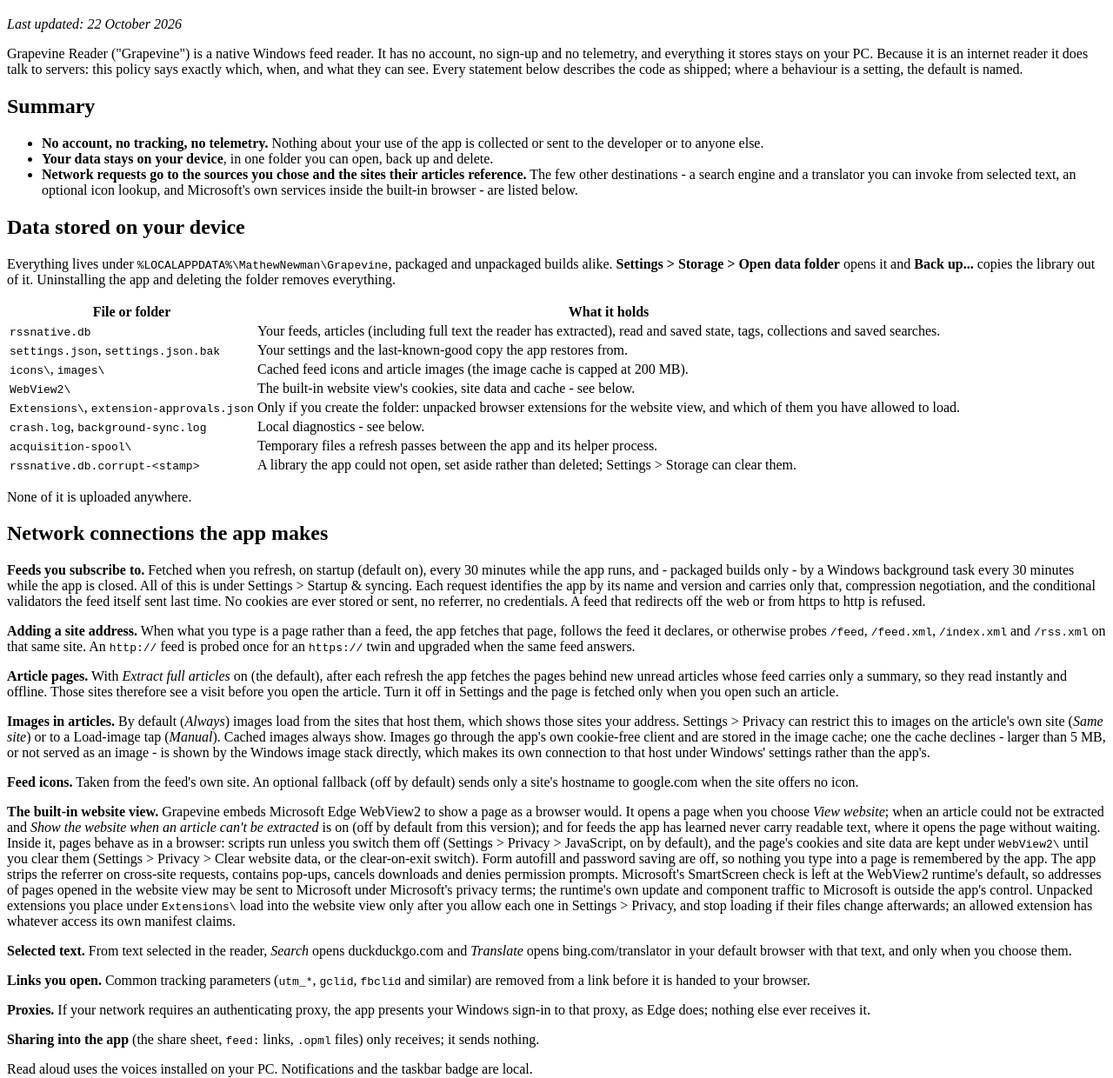
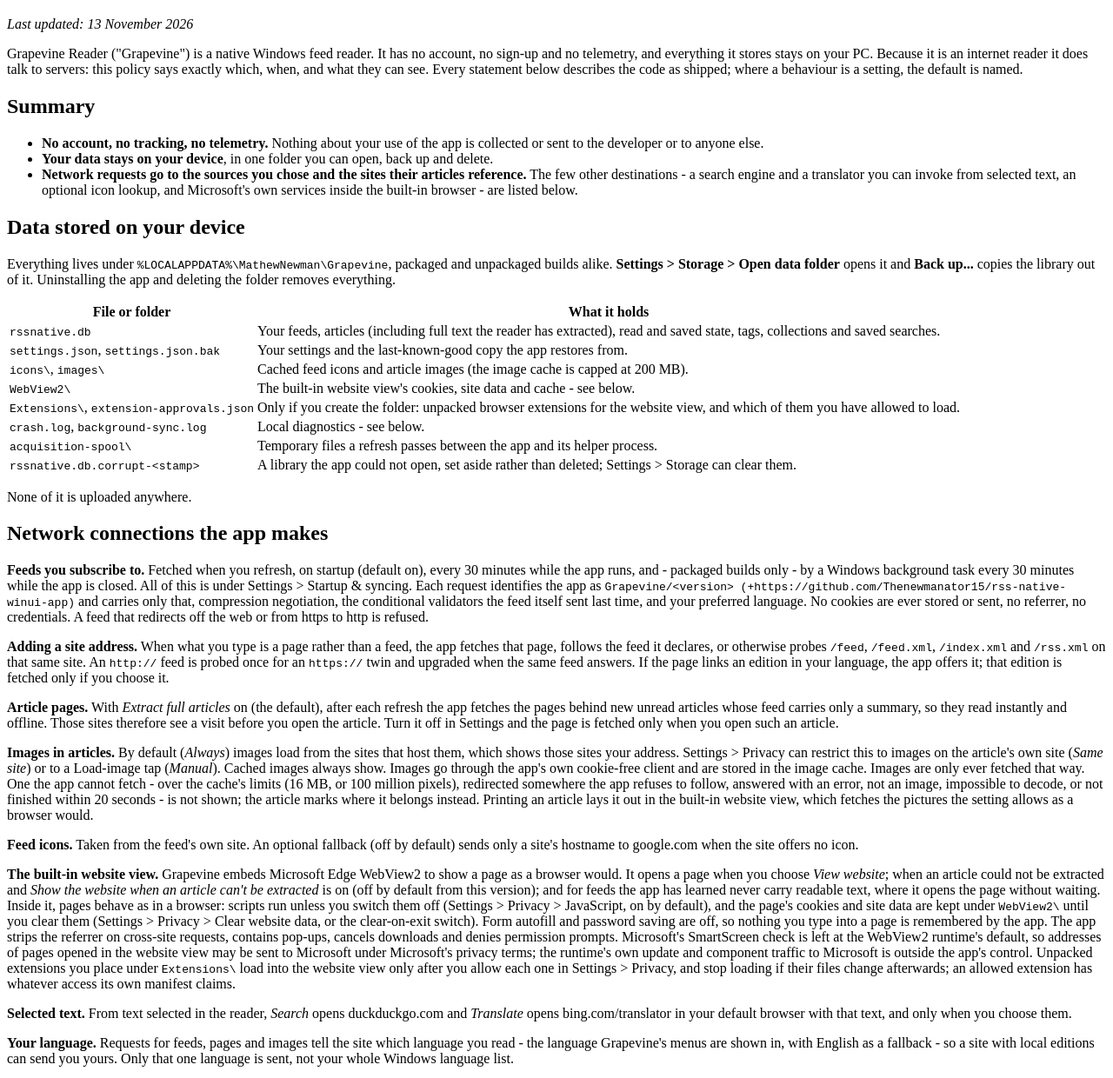
Before and after one commit to Thenewmanator15/grapevine-privacy, a plain HTML site: page index.html in a window 1280 px wide. Shown: the part 61-1301 px from the top of the page at 87% size. Drawn offline with Linux system fonts and the light colour scheme.

Commit message:
Match the app's privacy policy as of 14 November 2026
Images are fetched only through the app's own client; sharing into the app
fetches what it names, and feed: links ask first; the User-Agent is named; sites
are told your preferred language; a site's edition in your language is fetched
only if you choose it. Body copied from docs/privacy.html in the app repository
(2f9c103); the head, its Content Security Policy and the mailto link are kept.

Co-Authored-By: Claude Opus 5.5 <noreply@anthropic.com>

```diff
--- a/index.html
+++ b/index.html
@@ -15,7 +15,7 @@
 </head>
 <body>
 <h1>Grapevine Reader Privacy Policy</h1>
-<p><em>Last updated: 22 October 2026</em></p>
+<p><em>Last updated: 13 November 2026</em></p>
 <p>Grapevine Reader ("Grapevine") is a native Windows feed reader. It has no account, no sign-up and no telemetry, and everything it stores stays on your PC. Because it is an internet reader it does talk to servers: this policy says exactly which, when, and what they can see. Every statement below describes the code as shipped; where a behaviour is a setting, the default is named.</p>
 <h2>Summary</h2>
 <ul><li><strong>No account, no tracking, no telemetry.</strong> Nothing about your use of the app is collected or sent to the developer or to anyone else.</li><li><strong>Your data stays on your device</strong>, in one folder you can open, back up and delete.</li><li><strong>Network requests go to the sources you chose and the sites their articles reference.</strong> The few other destinations - a search engine and a translator you can invoke from selected text, an optional icon lookup, and Microsoft's own services inside the built-in browser - are listed below.</li></ul>
@@ -24,16 +24,17 @@
 <table><thead><tr><th>File or folder</th><th>What it holds</th></tr></thead><tbody><tr><td><code>rssnative.db</code></td><td>Your feeds, articles (including full text the reader has extracted), read and saved state, tags, collections and saved searches.</td></tr><tr><td><code>settings.json</code>, <code>settings.json.bak</code></td><td>Your settings and the last-known-good copy the app restores from.</td></tr><tr><td><code>icons\</code>, <code>images\</code></td><td>Cached feed icons and article images (the image cache is capped at 200 MB).</td></tr><tr><td><code>WebView2\</code></td><td>The built-in website view's cookies, site data and cache - see below.</td></tr><tr><td><code>Extensions\</code>, <code>extension-approvals.json</code></td><td>Only if you create the folder: unpacked browser extensions for the website view, and which of them you have allowed to load.</td></tr><tr><td><code>crash.log</code>, <code>background-sync.log</code></td><td>Local diagnostics - see below.</td></tr><tr><td><code>acquisition-spool\</code></td><td>Temporary files a refresh passes between the app and its helper process.</td></tr><tr><td><code>rssnative.db.corrupt-&lt;stamp&gt;</code></td><td>A library the app could not open, set aside rather than deleted; Settings &gt; Storage can clear them.</td></tr></tbody></table>
 <p>None of it is uploaded anywhere.</p>
 <h2>Network connections the app makes</h2>
-<p><strong>Feeds you subscribe to.</strong> Fetched when you refresh, on startup (default on), every 30 minutes while the app runs, and - packaged builds only - by a Windows background task every 30 minutes while the app is closed. All of this is under Settings &gt; Startup &amp; syncing. Each request identifies the app by its name and version and carries only that, compression negotiation, and the conditional validators the feed itself sent last time. No cookies are ever stored or sent, no referrer, no credentials. A feed that redirects off the web or from https to http is refused.</p>
-<p><strong>Adding a site address.</strong> When what you type is a page rather than a feed, the app fetches that page, follows the feed it declares, or otherwise probes <code>/feed</code>, <code>/feed.xml</code>, <code>/index.xml</code> and <code>/rss.xml</code> on that same site. An <code>http://</code> feed is probed once for an <code>https://</code> twin and upgraded when the same feed answers.</p>
+<p><strong>Feeds you subscribe to.</strong> Fetched when you refresh, on startup (default on), every 30 minutes while the app runs, and - packaged builds only - by a Windows background task every 30 minutes while the app is closed. All of this is under Settings &gt; Startup &amp; syncing. Each request identifies the app as <code>Grapevine/&lt;version&gt; (+https://github.com/Thenewmanator15/rss-native-winui-app)</code> and carries only that, compression negotiation, the conditional validators the feed itself sent last time, and your preferred language. No cookies are ever stored or sent, no referrer, no credentials. A feed that redirects off the web or from https to http is refused.</p>
+<p><strong>Adding a site address.</strong> When what you type is a page rather than a feed, the app fetches that page, follows the feed it declares, or otherwise probes <code>/feed</code>, <code>/feed.xml</code>, <code>/index.xml</code> and <code>/rss.xml</code> on that same site. An <code>http://</code> feed is probed once for an <code>https://</code> twin and upgraded when the same feed answers. If the page links an edition in your language, the app offers it; that edition is fetched only if you choose it.</p>
 <p><strong>Article pages.</strong> With <em>Extract full articles</em> on (the default), after each refresh the app fetches the pages behind new unread articles whose feed carries only a summary, so they read instantly and offline. Those sites therefore see a visit before you open the article. Turn it off in Settings and the page is fetched only when you open such an article.</p>
-<p><strong>Images in articles.</strong> By default (<em>Always</em>) images load from the sites that host them, which shows those sites your address. Settings &gt; Privacy can restrict this to images on the article's own site (<em>Same site</em>) or to a Load-image tap (<em>Manual</em>). Cached images always show. Images go through the app's own cookie-free client and are stored in the image cache; one the cache declines - larger than 5 MB, or not served as an image - is shown by the Windows image stack directly, which makes its own connection to that host under Windows' settings rather than the app's.</p>
+<p><strong>Images in articles.</strong> By default (<em>Always</em>) images load from the sites that host them, which shows those sites your address. Settings &gt; Privacy can restrict this to images on the article's own site (<em>Same site</em>) or to a Load-image tap (<em>Manual</em>). Cached images always show. Images go through the app's own cookie-free client and are stored in the image cache. Images are only ever fetched that way. One the app cannot fetch - over the cache's limits (16 MB, or 100 million pixels), redirected somewhere the app refuses to follow, answered with an error, not an image, impossible to decode, or not finished within 20 seconds - is not shown; the article marks where it belongs instead. Printing an article lays it out in the built-in website view, which fetches the pictures the setting allows as a browser would.</p>
 <p><strong>Feed icons.</strong> Taken from the feed's own site. An optional fallback (off by default) sends only a site's hostname to google.com when the site offers no icon.</p>
 <p><strong>The built-in website view.</strong> Grapevine embeds Microsoft Edge WebView2 to show a page as a browser would. It opens a page when you choose <em>View website</em>; when an article could not be extracted and <em>Show the website when an article can't be extracted</em> is on (off by default from this version); and for feeds the app has learned never carry readable text, where it opens the page without waiting. Inside it, pages behave as in a browser: scripts run unless you switch them off (Settings &gt; Privacy &gt; JavaScript, on by default), and the page's cookies and site data are kept under <code>WebView2\</code> until you clear them (Settings &gt; Privacy &gt; Clear website data, or the clear-on-exit switch). Form autofill and password saving are off, so nothing you type into a page is remembered by the app. The app strips the referrer on cross-site requests, contains pop-ups, cancels downloads and denies permission prompts. Microsoft's SmartScreen check is left at the WebView2 runtime's default, so addresses of pages opened in the website view may be sent to Microsoft under Microsoft's privacy terms; the runtime's own update and component traffic to Microsoft is outside the app's control. Unpacked extensions you place under <code>Extensions\</code> load into the website view only after you allow each one in Settings &gt; Privacy, and stop loading if their files change afterwards; an allowed extension has whatever access its own manifest claims.</p>
 <p><strong>Selected text.</strong> From text selected in the reader, <em>Search</em> opens duckduckgo.com and <em>Translate</em> opens bing.com/translator in your default browser with that text, and only when you choose them.</p>
+<p><strong>Your language.</strong> Requests for feeds, pages and images tell the site which language you read - the language Grapevine's menus are shown in, with English as a fallback - so a site with local editions can send you yours. Only that one language is sent, not your whole Windows language list.</p>
 <p><strong>Links you open.</strong> Common tracking parameters (<code>utm_*</code>, <code>gclid</code>, <code>fbclid</code> and similar) are removed from a link before it is handed to your browser.</p>
 <p><strong>Proxies.</strong> If your network requires an authenticating proxy, the app presents your Windows sign-in to that proxy, as Edge does; nothing else ever receives it.</p>
-<p><strong>Sharing into the app</strong> (the share sheet, <code>feed:</code> links, <code>.opml</code> files) only receives; it sends nothing.</p>
+<p><strong>Sharing into the app.</strong> A page or link you share to Grapevine from the share sheet is added as a feed, and an <code>.opml</code> file you open is imported; both fetch the feeds they name, as adding them by hand would. A <code>feed:</code> link opened from a web page or another app first shows the feed's address and asks; nothing is fetched or added unless you agree. Nothing is sent anywhere else.</p>
 <p>Read aloud uses the voices installed on your PC. Notifications and the taskbar badge are local.</p>
 <h2>Diagnostics kept on your device</h2>
 <p><code>crash.log</code> gains one line per launch describing the machine - app version and packaging, Windows App SDK and Windows build, CPU architecture, display scale and work area, WebView2 runtime version, backdrop support, power mode, culture and clock, and a few display-preference flags - plus a line for any fault the app records. A fault line can name the article or page the fault happened on, so the file can contain addresses you have read. <code>background-sync.log</code> records each background run's outcome. Neither is ever sent; if you attach one to a bug report, read it first and remove anything you would rather not share.</p>
```
